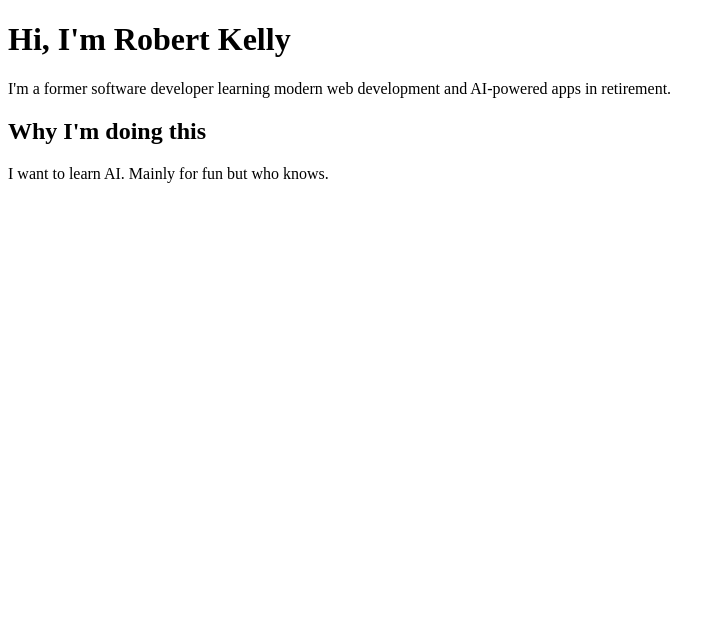
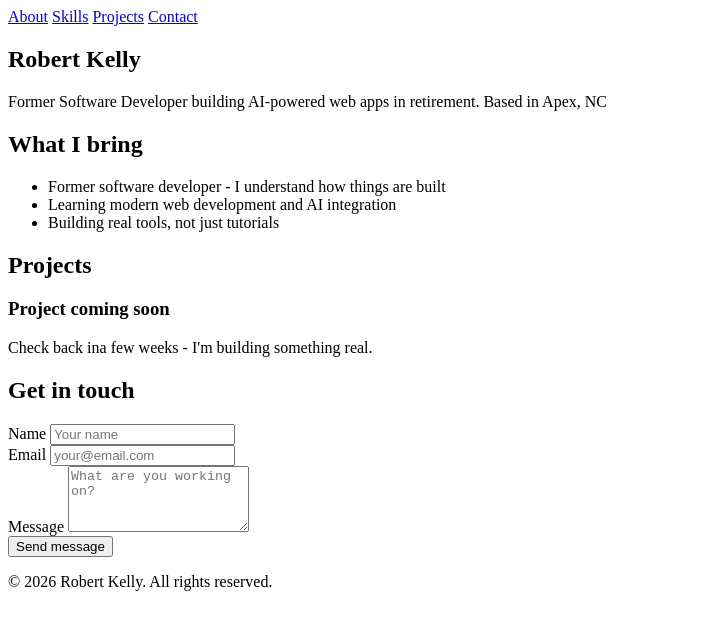
Before and after one commit to robertkelly5-arch/webdev-learning, a plain HTML site: page index.html in a window 1280 px wide. Shown: the whole page, without its empty margins (0-725 px from the left). Drawn offline with Linux system fonts and the light colour scheme.

Commit message:
add semantic HTML bio page with contact form

```diff
--- a/index.html
+++ b/index.html
@@ -3,13 +3,70 @@
   <head>
     <meta charset="UTF-8">
     <meta name="viewport" content="width=device-width, initial-scale=1.0">
-    <title>My Web Dev Journey</title>
+    <title>Robert Kelly - Web Developer</title>
   </head>
   <body>
-    <h1>Hi, I'm Robert Kelly</h1>
-    <p>I'm a former software developer learning modern web development
-    and AI-powered apps in retirement.</p>
-    <h2>Why I'm doing this</h2>
-    <p>I want to learn AI.  Mainly for fun but who knows.</p>
+    <header>
+      <nav>
+        <a href="#about">About</a>
+        <a href="#skills">Skills</a>
+        <a href="#projects">Projects</a>
+        <a href="#contact">Contact</a>
+      </nav>
+    </header>
+
+    <main>
+
+      <section id="about">
+        <h1>Robert Kelly</h1>
+        <p>Former Software Developer building AI-powered web apps in retirement. Based in Apex, NC</p>
+      </section>
+
+      <section id="skills">
+        <h2>What I bring</h2>
+        <ul>
+          <li>Former software developer - I understand how things are built</li>
+          <li>Learning modern web development and AI integration</li>
+          <li>Building real tools, not just tutorials</li>
+        </ul>
+      </section>
+
+      <section id="projects">
+        <h2>Projects</h2>
+        <article>
+          <h3>Project coming soon</h3>
+          <p>Check back ina few weeks - I'm building something real.</p>
+        </article>
+      </section>
+
+<section id="contact">
+  <h2>Get in touch</h2>
+  <form>
+    <div>
+      <label for="name">Name</label>
+      <input type="text" id="name" name="name" placeholder="Your name">
+    </div>
+    <div>
+      <label for="email">Email</label>
+      <input type="email" id="email" name="email" placeholder="your@email.com">
+    </div>
+    <div>
+      <label for="message">Message</label>
+      <textarea id="message" name="message" rows="4"
+      placeholder="What are you working on?"></textarea>
+    </div>
+    <button type="submit">Send message</button>
+
+  </form>
+</section>
+
+    </main>
+
+    <footer>
+      <p>&copy; 2026 Robert Kelly. All rights reserved.</p>
+    </footer>
+
+
+
   </body>
 </html>
```
Also changed, not shown: 1 other file.
